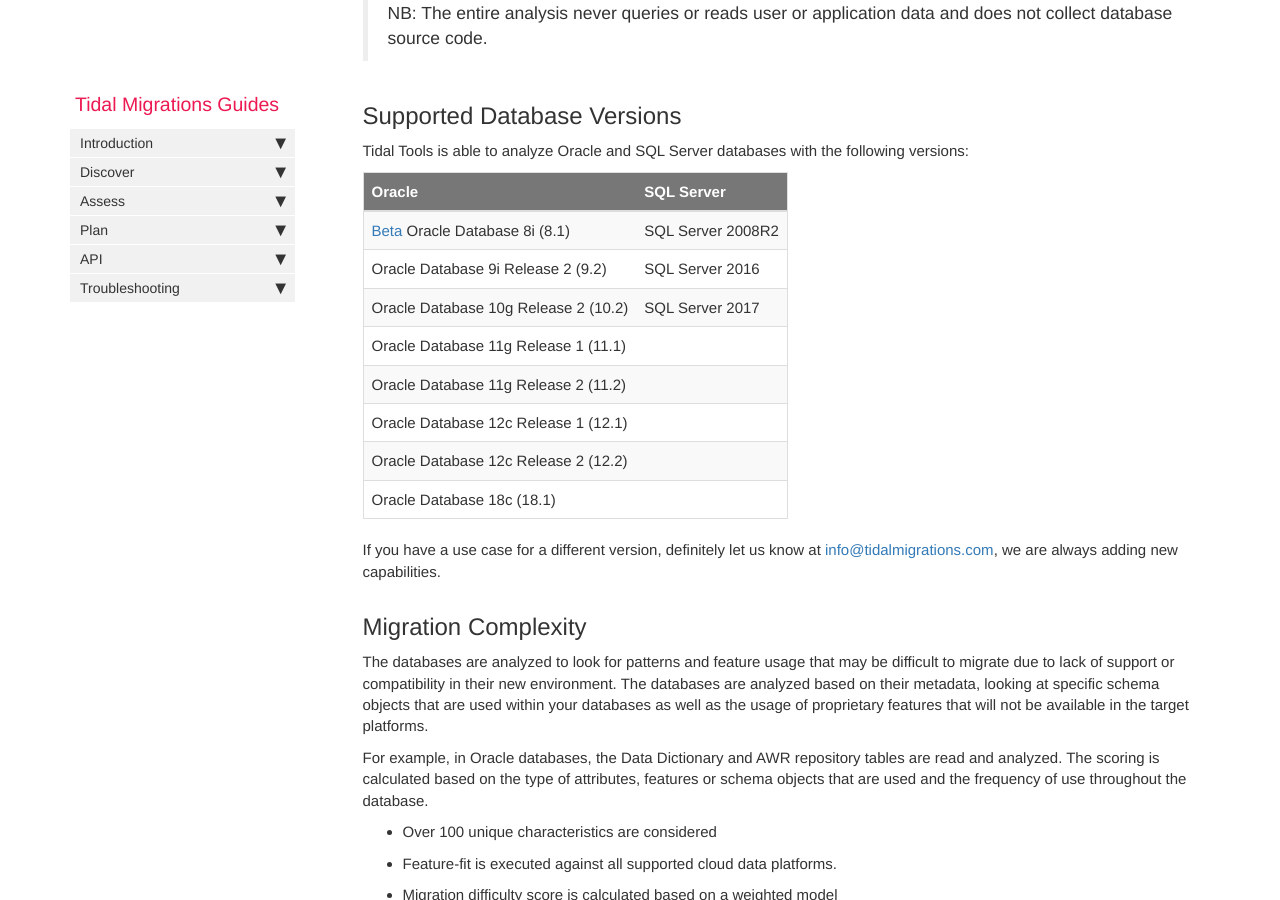
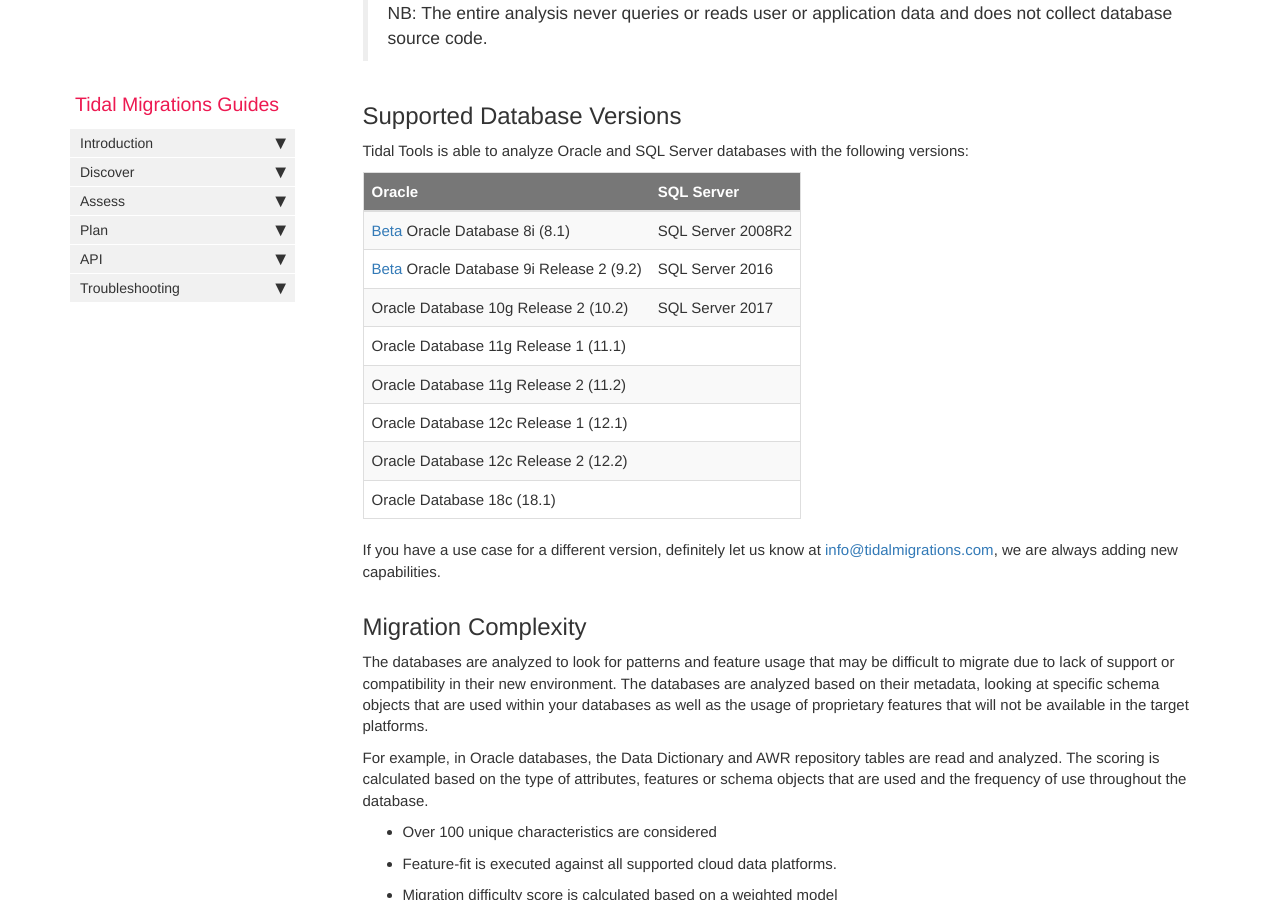
Before and after one commit to tidalmigrations/tidalmigrations.github.io, a Jekyll site: the page built from pages/tidal tools/analyze_database.md, in a window 1280 px wide and 900 px high, scrolled down 656 px. Built offline with Jekyll 4.4.1, drawn with Linux system fonts in a browser that asks for light colours; nearby versions of some CDN libraries; comment, search, counter and statistics services are not loaded.

Commit message:
Correct support DB versions

```diff
--- a/pages/tidal tools/analyze_database.md
+++ b/pages/tidal tools/analyze_database.md
@@ -22,7 +22,7 @@ Tidal Tools is able to analyze Oracle and SQL Server databases with the followin
 | Oracle                | SQL Server |
 |-----------------------|
 | [Beta](mailto:info@tidalmigrations.com?subject=Interested in Oracle 8i Database Analysis) Oracle Database 8i (8.1) | SQL Server 2008R2 |
-| Oracle Database 9i Release 2 (9.2)   | SQL Server 2016 |
+| [Beta](mailto:info@tidalmigrations.com?subject=Interested in Oracle 9 Database Analysis) Oracle Database 9i Release 2 (9.2)   | SQL Server 2016 |
 | Oracle Database 10g Release 2 (10.2) | SQL Server 2017 |
 | Oracle Database 11g Release 1 (11.1) |
 | Oracle Database 11g Release 2 (11.2) |
```
